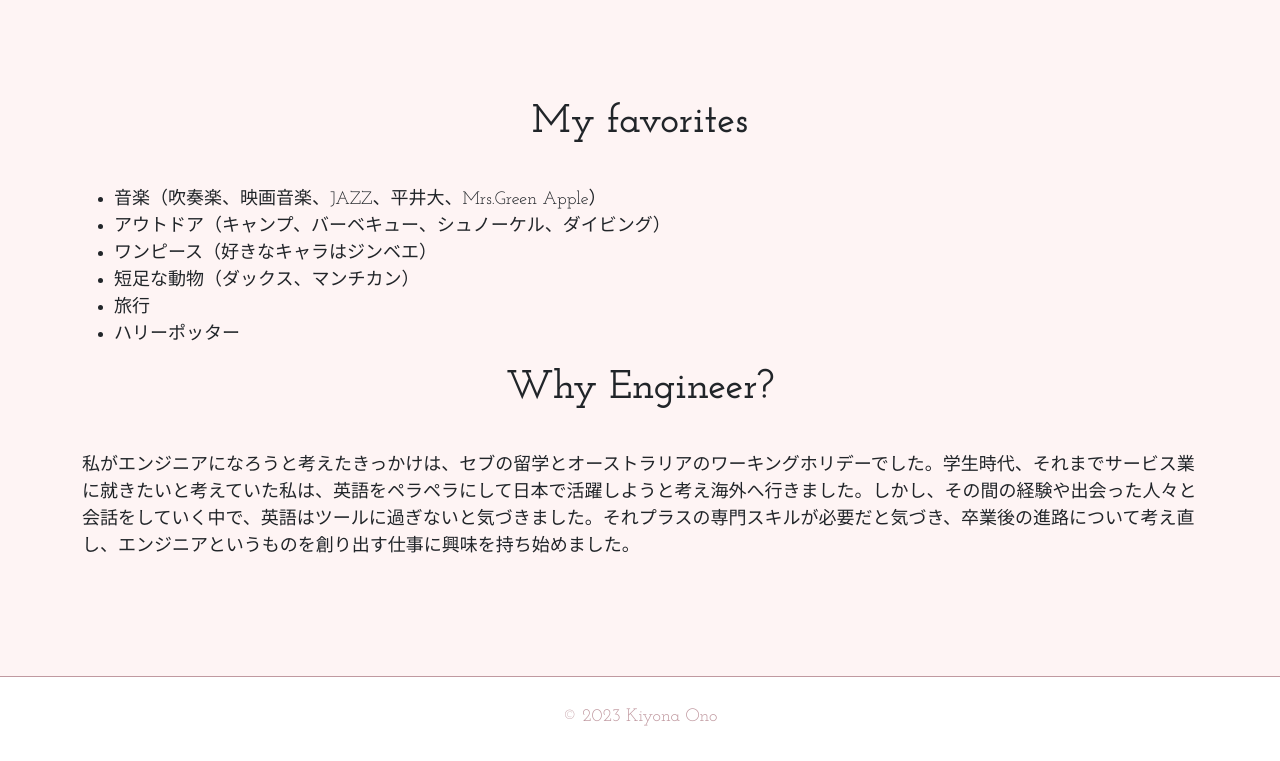
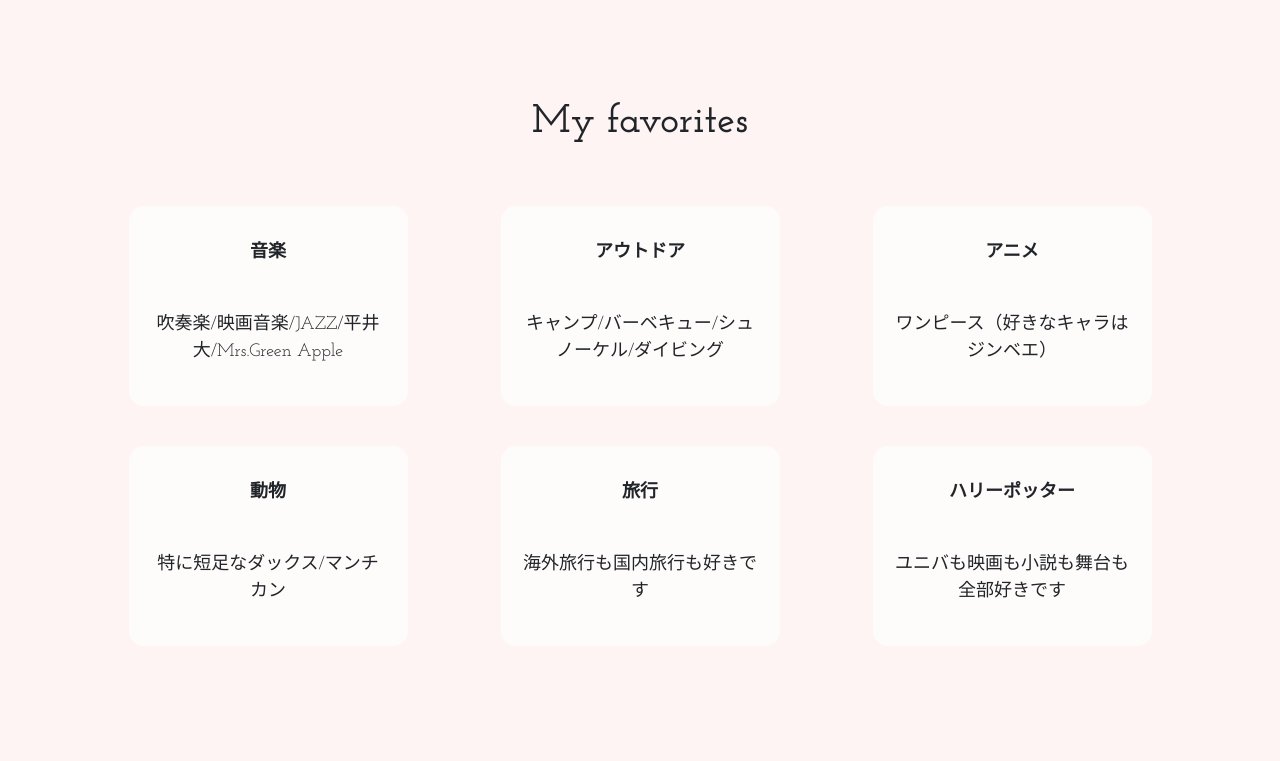
Before and after one commit to kiyomaron/portfolio, a React (Create React App) app: page /profile in a window 1280 px wide. Shown: the part 2939-3700 px from the top of the page. Built offline with nearby package versions, Linux system fonts and the light colour scheme.

Commit message:
Fix hobbies layout

```diff
--- /dev/null
+++ b/src/components/ProfilePage.css
@@ -0,0 +1,24 @@
+.hobbies {
+    display: flex;
+    justify-content: space-around;
+    flex-wrap: wrap;
+    align-items: center;
+    text-align: center;
+}
+.hobby {
+    width: 25%;
+    height: 200px;
+    background-color: rgba(255,255,255,0.7);
+    border-radius: 15px;
+    padding: 20px;
+    margin: 20px;
+    display: flex;
+    flex-wrap: wrap;
+    justify-content: center;
+    align-items: center;
+    box-sizing: border-box;
+}
+.hobby dt {
+    margin-bottom: 20px;
+    width: 100%;
+}
--- a/src/components/ProfilePage.jsx
+++ b/src/components/ProfilePage.jsx
@@ -1,4 +1,5 @@
 import React from 'react';
+import "./ProfilePage.css";
 
 const ProfilePage = () => {
   return (
@@ -117,15 +118,41 @@ const ProfilePage = () => {
                     </ul>
                 </div>
             </div>
+            <div className='pb-100'>
                 <h2 className='text-center section-title'>My favorites</h2>
-                <ul>
-                    <li>音楽（吹奏楽、映画音楽、JAZZ、平井大、Mrs.Green Apple）</li>
-                    <li>アウトドア（キャンプ、バーベキュー、シュノーケル、ダイビング）</li>
-                    <li>ワンピース（好きなキャラはジンベエ）</li>
-                    <li>短足な動物（ダックス、マンチカン）</li>
-                    <li>旅行</li>
-                    <li>ハリーポッター</li>
-                </ul>
+                <dl className='hobbies'>
+                    <div className='hobby'>
+                        <dt>音楽</dt>
+                        <dd>吹奏楽/映画音楽/JAZZ/平井大/Mrs.Green Apple</dd>
+                    </div>
+
+                    <div className='hobby'>
+                        <dt>アウトドア</dt>
+                        <dd>キャンプ/バーベキュー/シュノーケル/ダイビング</dd>
+                    </div>
+
+                    <div className='hobby'>
+                        <dt>アニメ</dt>
+                        <dd>ワンピース（好きなキャラはジンベエ）</dd>
+                    </div>
+
+                    <div className='hobby'>
+                        <dt>動物</dt>
+                        <dd>特に短足なダックス/マンチカン</dd>
+                    </div>
+
+                    <div className='hobby'>
+                        <dt>旅行</dt>
+                        <dd>海外旅行も国内旅行も好きです</dd>
+                    </div>
+
+                    <div className='hobby'>
+                        <dt>ハリーポッター</dt>
+                        <dd>ユニバも映画も小説も舞台も全部好きです</dd>
+                    </div>
+                </dl>
+            </div>
+
 
             <div>
                 <h2 className='text-center section-title'>Why Engineer?</h2>
```
